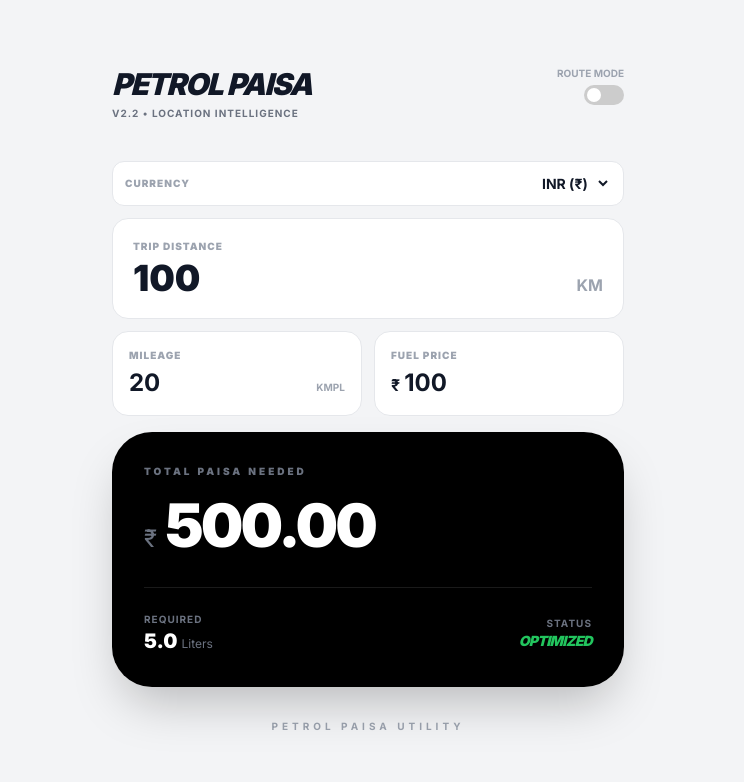
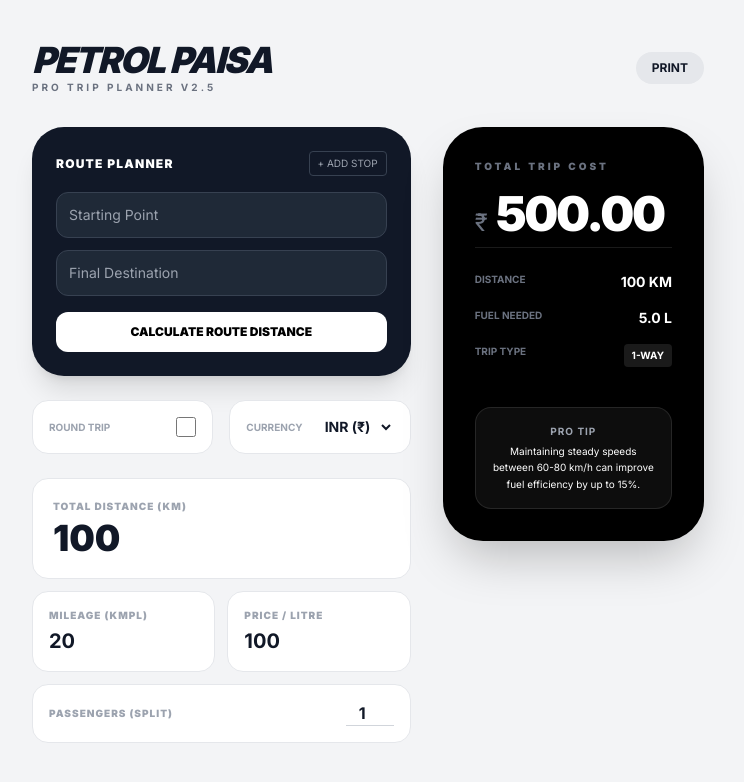
Before and after one commit to loki-369/fuel-calculator, a plain HTML site: page index.html in a window 1280 px wide. Shown: the whole page, without its empty margins (272-1016 px from the left). Drawn offline with nearby package versions, Linux system fonts and the light colour scheme.

Commit message:
Update index.html
Updated title and meta description for clarity. Refactored CSS for improved readability and adjusted layout for better user experience.

```diff
--- a/index.html
+++ b/index.html
@@ -3,279 +3,251 @@
 <head>
     <meta charset="UTF-8">
     <meta name="viewport" content="width=device-width, initial-scale=1.0">
-    <title>Petrol Paisa — Smart Fuel Calculator</title>
+    <meta name="description" content="Petrol Paisa - The ultimate fuel expense calculator for road trips with multiple stops and carpooling splits.">
+    <title>Petrol Paisa — Pro Trip Expense Planner</title>
     <script src="https://cdn.tailwindcss.com"></script>
     <style>
         @import url('https://fonts.googleapis.com/css2?family=Inter:wght@400;500;600;700;900&display=swap');
 
-        body {
-            font-family: 'Inter', sans-serif;
-            background-color: #f3f4f6;
-            color: #111827;
-        }
-
-        .input-card {
-            background: white;
-            border: 1px solid #e5e7eb;
-            transition: all 0.2s ease;
-        }
-
-        .input-card:focus-within {
-            border-color: #000;
-            box-shadow: 0 10px 15px -3px rgba(0, 0, 0, 0.1);
-        }
-
+        body { font-family: 'Inter', sans-serif; background-color: #f3f4f6; color: #111827; }
+        .input-card { background: white; border: 1px solid #e5e7eb; transition: all 0.2s ease; }
+        .input-card:focus-within { border-color: #000; box-shadow: 0 10px 15px -3px rgba(0, 0, 0, 0.1); }
         input:focus { outline: none; }
 
-        /* Fix for the overflow issue in the black card */
-        #total-cost {
-            word-wrap: break-word;
-            word-break: break-all;
-            line-height: 1;
+        /* Suggestions Dropdown */
+        .suggestion-box {
+            position: absolute; z-index: 50; width: 100%; background: #1f2937;
+            border: 1px solid #374151; border-radius: 0.5rem; margin-top: 2px;
+            max-height: 160px; overflow-y: auto; box-shadow: 0 10px 15px -3px rgba(0, 0, 0, 0.5);
         }
+        .suggestion-item { padding: 8px 12px; cursor: pointer; font-size: 0.75rem; color: #d1d5db; border-bottom: 1px solid #374151; }
+        .suggestion-item:hover { background: #374151; color: white; }
 
-        /* Location Suggestion Styling */
-        .suggestion-box {
-            position: absolute;
-            z-index: 50;
-            width: 100%;
-            background: #1f2937; /* Gray-800 */
-            border: 1px solid #374151;
-            border-radius: 0.5rem;
-            margin-top: 2px;
-            max-height: 200px;
-            overflow-y: auto;
-            box-shadow: 0 10px 15px -3px rgba(0, 0, 0, 0.5);
-        }
+        /* Animation for adding stops */
+        @keyframes slideIn { from { opacity: 0; transform: translateY(-10px); } to { opacity: 1; transform: translateY(0); } }
+        .new-stop { animation: slideIn 0.3s ease-out; }
 
-        .suggestion-item {
-            padding: 8px 12px;
-            cursor: pointer;
-            font-size: 0.75rem;
-            color: #d1d5db;
-            border-bottom: 1px solid #374151;
-        }
-
-        .suggestion-item:hover {
-            background: #374151;
-            color: white;
-        }
-
-        /* Toggle Switch Styling */
-        .switch { position: relative; display: inline-block; width: 40px; height: 20px; }
-        .switch input { opacity: 0; width: 0; height: 0; }
-        .slider {
-            position: absolute; cursor: pointer; top: 0; left: 0; right: 0; bottom: 0;
-            background-color: #ccc; transition: .4s; border-radius: 20px;
-        }
-        .slider:before {
-            position: absolute; content: ""; height: 14px; width: 14px;
-            left: 3px; bottom: 3px; background-color: white; transition: .4s; border-radius: 50%;
-        }
-        input:checked + .slider { background-color: #000; }
-        input:checked + .slider:before { transform: translateX(20px); }
-
-        .hidden-section { max-height: 0; overflow: hidden; transition: max-height 0.3s ease-out; }
-        .show-section { max-height: 500px; }
+        @media print { .no-print { display: none; } body { background: white; } }
     </style>
 </head>
-<body class="flex items-center justify-center min-h-screen p-4">
+<body class="flex items-start justify-center min-h-screen p-4 md:p-10">
 
-    <div class="w-full max-w-lg">
-        <!-- Branding -->
-        <header class="mb-6 flex justify-between items-start">
+    <div class="w-full max-w-2xl">
+        <!-- Header -->
+        <header class="mb-8 flex justify-between items-center no-print">
             <div>
-                <h1 class="text-3xl font-black tracking-tighter text-gray-900 uppercase italic">Petrol Paisa</h1>
-                <p class="text-gray-500 text-[10px] font-bold tracking-widest uppercase mt-1">v2.2 • Location Intelligence</p>
+                <h1 class="text-4xl font-black tracking-tighter text-gray-900 uppercase italic">Petrol Paisa</h1>
+                <p class="text-gray-500 text-[10px] font-bold tracking-[0.3em] uppercase">Pro Trip Planner v2.5</p>
             </div>
-            <div class="flex flex-col items-end">
-                <label class="text-[10px] font-bold text-gray-400 uppercase mb-1">Route Mode</label>
-                <label class="switch">
-                    <input type="checkbox" id="route-toggle" onchange="toggleRouteSection()">
-                    <span class="slider"></span>
-                </label>
-            </div>
+            <button onclick="window.print()" class="text-xs font-bold bg-gray-200 px-4 py-2 rounded-full hover:bg-gray-300">PRINT</button>
         </header>
 
-        <div class="space-y-4">
+        <div class="grid grid-cols-1 lg:grid-cols-12 gap-8">
+            <!-- Left Side: Inputs -->
+            <div class="lg:col-span-7 space-y-6">
 
-            <!-- Optional Location Section -->
-            <div id="route-section" class="hidden-section space-y-3">
-                <div class="bg-gray-900 rounded-2xl p-5 space-y-4">
-                    <div class="grid grid-cols-1 gap-4">
+                <!-- Route Section -->
+                <div class="bg-gray-900 rounded-[2rem] p-6 shadow-xl no-print">
+                    <div class="flex justify-between items-center mb-4">
+                        <h2 class="text-white text-xs font-black uppercase tracking-widest">Route Planner</h2>
+                        <button onclick="addStop()" class="text-[10px] text-gray-400 border border-gray-700 px-2 py-1 rounded hover:text-white hover:border-white">+ ADD STOP</button>
+                    </div>
+
+                    <div id="stops-container" class="space-y-3">
+                        <!-- Start Location -->
                         <div class="relative">
-                            <label class="text-[10px] font-bold text-gray-500 uppercase tracking-widest">From</label>
-                            <input type="text" id="loc-from" autocomplete="off" oninput="debounceSearch('loc-from')" placeholder="Starting City" class="w-full bg-gray-800 text-white text-sm p-3 rounded-xl border border-gray-700 mt-1 focus:border-white transition-colors">
-                            <div id="suggestions-loc-from" class="suggestion-box hidden"></div>
+                            <input type="text" id="stop-0" oninput="debounceSearch(0)" placeholder="Starting Point" class="w-full bg-gray-800 text-white text-sm p-3 rounded-xl border border-gray-700">
+                            <div id="suggestions-0" class="suggestion-box hidden"></div>
                         </div>
+                        <!-- Destination (Always last) -->
                         <div class="relative">
-                            <label class="text-[10px] font-bold text-gray-500 uppercase tracking-widest">To</label>
-                            <input type="text" id="loc-to" autocomplete="off" oninput="debounceSearch('loc-to')" placeholder="Destination City" class="w-full bg-gray-800 text-white text-sm p-3 rounded-xl border border-gray-700 mt-1 focus:border-white transition-colors">
-                            <div id="suggestions-loc-to" class="suggestion-box hidden"></div>
-                        </div>
-                    </div>
-                    <button onclick="fetchDistance()" id="fetch-btn" class="w-full bg-white text-black text-xs font-black py-3 rounded-xl hover:bg-gray-200 transition-all uppercase tracking-widest">
-                        Calculate Route
-                    </button>
-                    <p id="route-status" class="text-[10px] text-gray-400 text-center font-medium"></p>
+                            <input type="text" id="stop-final" oninput="debounceSearch('final')" placeholder="Final Destination" class="w-full bg-gray-800 text-white text-sm p-3 rounded-xl border border-gray-700">
+                            <div id="suggestions-final" class="suggestion-box hidden"></div>
                         </div>
                     </div>
 
-            <!-- Main Inputs -->
-            <div class="grid grid-cols-1 gap-3">
-                <div class="flex items-center justify-between p-3 bg-white border border-gray-200 rounded-xl">
-                    <span class="text-[10px] font-black text-gray-400 uppercase tracking-widest">Currency</span>
-                    <select id="currency" onchange="calculate()" class="font-bold text-sm bg-transparent focus:outline-none">
+                    <button onclick="calculateFullRoute()" id="route-btn" class="w-full mt-4 bg-white text-black text-xs font-black py-3 rounded-xl hover:bg-gray-200 transition-all uppercase">
+                        Calculate Route Distance
+                    </button>
+                </div>
+
+                <!-- Settings -->
+                <div class="grid grid-cols-2 gap-4 no-print">
+                    <div class="input-card p-4 rounded-2xl flex items-center justify-between">
+                        <span class="text-[10px] font-bold text-gray-400 uppercase">Round Trip</span>
+                        <input type="checkbox" id="round-trip" onchange="calculate()" class="w-5 h-5 accent-black">
+                    </div>
+                    <div class="input-card p-4 rounded-2xl flex items-center justify-between">
+                        <span class="text-[10px] font-bold text-gray-400 uppercase">Currency</span>
+                        <select id="currency" onchange="calculate()" class="font-bold text-sm bg-transparent">
                             <option value="INR">INR (₹)</option>
                             <option value="USD">USD ($)</option>
-                        <option value="EUR">EUR (€)</option>
                         </select>
                     </div>
+                </div>
 
+                <!-- Main Numbers -->
+                <div class="space-y-3">
                     <div class="input-card p-5 rounded-2xl">
-                    <label class="block text-[10px] font-black text-gray-400 uppercase mb-1 tracking-widest">Trip Distance</label>
-                    <div class="flex items-baseline">
-                        <input type="number" id="distance" value="100" oninput="calculate()" class="w-full text-4xl font-black bg-transparent">
-                        <span class="text-gray-400 font-bold ml-2">KM</span>
-                    </div>
+                        <label class="block text-[10px] font-black text-gray-400 uppercase tracking-widest mb-1">Total Distance (KM)</label>
+                        <input type="number" id="distance" value="100" oninput="calculate()" class="w-full text-4xl font-black">
                     </div>
 
                     <div class="grid grid-cols-2 gap-3">
                         <div class="input-card p-4 rounded-2xl">
-                        <label class="block text-[10px] font-black text-gray-400 uppercase mb-1 tracking-widest">Mileage</label>
-                        <div class="flex items-baseline">
-                            <input type="number" id="efficiency" value="20" oninput="calculate()" class="w-full text-2xl font-bold bg-transparent">
-                            <span class="text-gray-400 text-[10px] font-bold ml-1">KMPL</span>
+                            <label class="block text-[10px] font-black text-gray-400 uppercase tracking-widest mb-1">Mileage (KMPL)</label>
+                            <input type="number" id="efficiency" value="20" oninput="calculate()" class="w-full text-xl font-bold">
+                        </div>
+                        <div class="input-card p-4 rounded-2xl">
+                            <label class="block text-[10px] font-black text-gray-400 uppercase tracking-widest mb-1">Price / Litre</label>
+                            <input type="number" id="price" value="100" oninput="calculate()" class="w-full text-xl font-bold">
                         </div>
                     </div>
-                    <div class="input-card p-4 rounded-2xl">
-                        <label class="block text-[10px] font-black text-gray-400 uppercase mb-1 tracking-widest">Fuel Price</label>
-                        <div class="flex items-baseline">
-                            <span id="symbol-input" class="text-gray-900 font-bold mr-1">₹</span>
-                            <input type="number" id="price" value="100" oninput="calculate()" class="w-full text-2xl font-bold bg-transparent">
+
+                    <div class="input-card p-4 rounded-2xl flex items-center justify-between">
+                        <label class="text-[10px] font-black text-gray-400 uppercase tracking-widest">Passengers (Split)</label>
+                        <input type="number" id="passengers" value="1" min="1" oninput="calculate()" class="w-12 text-center font-bold border-b border-gray-300">
+                    </div>
+                </div>
+            </div>
+
+            <!-- Right Side: Results -->
+            <div class="lg:col-span-5">
+                <div class="bg-black rounded-[2.5rem] p-8 text-white shadow-2xl sticky top-10">
+                    <p class="text-gray-500 text-[10px] font-black uppercase tracking-[0.3em] mb-4">Total Trip Cost</p>
+                    <div class="flex items-baseline flex-wrap mb-2">
+                        <span id="symbol-result" class="text-2xl font-light text-gray-500 mr-2">₹</span>
+                        <span id="total-cost" class="text-5xl font-black tracking-tighter">0.00</span>
+                    </div>
+
+                    <div id="split-box" class="hidden mb-8">
+                        <p class="text-green-500 text-[10px] font-black uppercase tracking-widest">Per Person</p>
+                        <p class="text-2xl font-bold">₹<span id="per-person">0.00</span></p>
+                    </div>
+
+                    <div class="space-y-4 pt-6 border-t border-white/10">
+                        <div class="flex justify-between">
+                            <span class="text-gray-500 text-[10px] font-bold uppercase">Distance</span>
+                            <span class="font-bold text-sm"><span id="res-dist">0</span> KM</span>
+                        </div>
+                        <div class="flex justify-between">
+                            <span class="text-gray-500 text-[10px] font-bold uppercase">Fuel Needed</span>
+                            <span class="font-bold text-sm"><span id="res-fuel">0</span> L</span>
+                        </div>
+                        <div class="flex justify-between">
+                            <span class="text-gray-500 text-[10px] font-bold uppercase">Trip Type</span>
+                            <span id="res-type" class="font-bold text-[10px] bg-white/10 px-2 py-1 rounded">1-WAY</span>
+                        </div>
+                    </div>
+
+                    <div class="mt-10">
+                        <div class="p-4 bg-white/5 rounded-2xl border border-white/10 text-center">
+                            <p class="text-[10px] text-gray-400 mb-1 uppercase tracking-widest font-bold">Pro Tip</p>
+                            <p class="text-[10px] leading-relaxed">Maintaining steady speeds between 60-80 km/h can improve fuel efficiency by up to 15%.</p>
+                        </div>
+                    </div>
                 </div>
             </div>
         </div>
     </div>
 
-            <!-- Result (Fixed Overflow) -->
-            <div class="bg-black rounded-[2.5rem] p-8 text-white shadow-2xl relative overflow-hidden">
-                <p class="text-gray-500 text-[10px] font-black uppercase tracking-[0.3em] mb-4">Total Paisa Needed</p>
-                <div class="flex items-baseline flex-wrap">
-                    <span id="symbol-result" class="text-2xl font-light text-gray-500 mr-2">₹</span>
-                    <!-- Fixed text size to prevent breaking on mobile -->
-                    <span id="total-cost" class="text-4xl md:text-6xl font-black tracking-tighter">0.00</span>
-                </div>
-
-                <div class="mt-8 pt-6 border-t border-white/10 flex justify-between items-center">
-                    <div>
-                        <p class="text-gray-500 text-[10px] font-bold uppercase tracking-widest">Required</p>
-                        <p class="text-xl font-black"><span id="fuel-liters">0.0</span> <span class="text-xs font-normal text-gray-500">Liters</span></p>
-                    </div>
-                    <div class="text-right">
-                        <p class="text-gray-500 text-[10px] font-bold uppercase tracking-widest">Status</p>
-                        <p class="text-sm font-black text-green-500 tracking-tighter uppercase italic">Optimized</p>
-                    </div>
-                </div>
-            </div>
-        </div>
-
-        <footer class="mt-8 text-center">
-            <p class="text-gray-400 text-[10px] font-bold uppercase tracking-[0.4em]">Petrol Paisa Utility</p>
-        </footer>
-    </div>
-
     <script>
-        const symbols = { INR: '₹', USD: '$', EUR: '€' };
+        const symbols = { INR: '₹', USD: '$' };
+        let stopCount = 1;
         let timer;
 
-        function toggleRouteSection() {
-            document.getElementById('route-section').classList.toggle('show-section');
+        function addStop() {
+            const container = document.getElementById('stops-container');
+            const final = document.getElementById('stop-final').parentElement;
+            const div = document.createElement('div');
+            div.className = 'relative new-stop';
+            const id = stopCount++;
+            div.innerHTML = `
+                <input type="text" id="stop-${id}" oninput="debounceSearch(${id})" placeholder="Stop ${id}" class="w-full bg-gray-800 text-white text-sm p-3 rounded-xl border border-gray-700">
+                <div id="suggestions-${id}" class="suggestion-box hidden"></div>
+                <button onclick="this.parentElement.remove()" class="absolute right-3 top-3 text-gray-500 text-xs">✕</button>
+            `;
+            container.insertBefore(div, final);
         }
 
-        // Recommendations Logic
-        function debounceSearch(inputId) {
+        function debounceSearch(id) {
             clearTimeout(timer);
-            const query = document.getElementById(inputId).value;
-            if (query.length < 3) {
-                document.getElementById(`suggestions-${inputId}`).classList.add('hidden');
-                return;
-            }
-            timer = setTimeout(() => getSuggestions(query, inputId), 500);
+            const query = document.getElementById(`stop-${id}`).value;
+            if (query.length < 3) { document.getElementById(`suggestions-${id}`).classList.add('hidden'); return; }
+            timer = setTimeout(() => getSuggestions(query, id), 500);
         }
 
-        async function getSuggestions(query, inputId) {
-            try {
+        async function getSuggestions(query, id) {
             const res = await fetch(`https://nominatim.openstreetmap.org/search?format=json&q=${query}&limit=5`);
             const data = await res.json();
-                const container = document.getElementById(`suggestions-${inputId}`);
-
+            const container = document.getElementById(`suggestions-${id}`);
             container.innerHTML = '';
             if (data.length > 0) {
                 container.classList.remove('hidden');
                 data.forEach(place => {
-                        const div = document.createElement('div');
-                        div.className = 'suggestion-item';
-                        div.innerText = place.display_name;
-                        div.onclick = () => {
-                            document.getElementById(inputId).value = place.display_name;
-                            container.classList.add('hidden');
-                        };
-                        container.appendChild(div);
+                    const d = document.createElement('div');
+                    d.className = 'suggestion-item';
+                    d.innerText = place.display_name;
+                    d.onclick = () => { document.getElementById(`stop-${id}`).value = place.display_name; container.classList.add('hidden'); };
+                    container.appendChild(d);
                 });
             }
-            } catch (e) { console.error("Error fetching suggestions"); }
         }
 
-        // Distance Calculation
-        async function fetchDistance() {
-            const from = document.getElementById('loc-from').value;
-            const to = document.getElementById('loc-to').value;
-            const status = document.getElementById('route-status');
-            const btn = document.getElementById('fetch-btn');
+        async function calculateFullRoute() {
+            const btn = document.getElementById('route-btn');
+            btn.innerText = "CALCULATING SEQUENTIAL ROUTE...";
+            const stopInputs = Array.from(document.querySelectorAll('[id^="stop-"]'));
+            const coords = [];
 
-            if (!from || !to) { status.innerText = "Enter both locations."; return; }
+            for (let input of stopInputs) {
+                const res = await fetch(`https://nominatim.openstreetmap.org/search?format=json&q=${input.value}`);
+                const data = await res.json();
+                if (data[0]) coords.push({ lat: data[0].lat, lon: data[0].lon });
+            }
 
-            status.innerText = "Calculating precise route...";
-            btn.innerText = "Calculating...";
-            btn.disabled = true;
+            let totalDist = 0;
+            for (let i = 0; i < coords.length - 1; i++) {
+                totalDist += haversine(coords[i], coords[i+1]);
+            }
 
-            try {
-                const res1 = await fetch(`https://nominatim.openstreetmap.org/search?format=json&q=${from}`);
-                const d1 = await res1.json();
-                const res2 = await fetch(`https://nominatim.openstreetmap.org/search?format=json&q=${to}`);
-                const d2 = await res2.json();
+            document.getElementById('distance').value = Math.round(totalDist * 1.25); // +25% for road curves
+            btn.innerText = "CALCULATE ROUTE DISTANCE";
+            calculate();
+        }
 
-                if (d1.length > 0 && d2.length > 0) {
+        function haversine(p1, p2) {
             const R = 6371;
-                    const dLat = (d2[0].lat - d1[0].lat) * Math.PI / 180;
-                    const dLon = (d2[0].lon - d1[0].lon) * Math.PI / 180;
-                    const a = Math.sin(dLat/2)**2 + Math.cos(d1[0].lat * Math.PI/180) * Math.cos(d2[0].lat * Math.PI/180) * Math.sin(dLon/2)**2;
-                    const roadDistance = Math.round((R * 2 * Math.atan2(Math.sqrt(a), Math.sqrt(1-a))) * 1.25);
-
-                    document.getElementById('distance').value = roadDistance;
-                    status.innerText = `Route set: ${roadDistance} KM`;
-                    calculate();
-                } else { status.innerText = "Location not found."; }
-            } catch (error) { status.innerText = "Network Error."; }
-            btn.disabled = false;
-            btn.innerText = "Calculate Route";
+            const dLat = (p2.lat - p1.lat) * Math.PI / 180;
+            const dLon = (p2.lon - p1.lon) * Math.PI / 180;
+            const a = Math.sin(dLat/2)**2 + Math.cos(p1.lat * Math.PI/180) * Math.cos(p2.lat * Math.PI/180) * Math.sin(dLon/2)**2;
+            return R * 2 * Math.atan2(Math.sqrt(a), Math.sqrt(1-a));
         }
 
         function calculate() {
-            const distance = parseFloat(document.getElementById('distance').value) || 0;
-            const efficiency = parseFloat(document.getElementById('efficiency').value) || 0;
+            let dist = parseFloat(document.getElementById('distance').value) || 0;
+            const eff = parseFloat(document.getElementById('efficiency').value) || 0;
             const price = parseFloat(document.getElementById('price').value) || 0;
-            const currency = document.getElementById('currency').value;
+            const pass = parseFloat(document.getElementById('passengers').value) || 1;
+            const isRound = document.getElementById('round-trip').checked;
+            const curr = document.getElementById('currency').value;
 
-            document.getElementById('symbol-input').innerText = symbols[currency];
-            document.getElementById('symbol-result').innerText = symbols[currency];
+            if (isRound) dist *= 2;
 
-            if (efficiency > 0) {
-                const liters = distance / efficiency;
-                const cost = liters * price;
-                document.getElementById('total-cost').innerText = cost.toLocaleString(undefined, {minimumFractionDigits: 2, maximumFractionDigits: 2});
-                document.getElementById('fuel-liters').innerText = liters.toFixed(1);
+            const fuel = dist / eff;
+            const total = fuel * price;
+
+            document.getElementById('total-cost').innerText = total.toLocaleString(undefined, {minimumFractionDigits: 2});
+            document.getElementById('res-dist').innerText = dist;
+            document.getElementById('res-fuel').innerText = fuel.toFixed(1);
+            document.getElementById('res-type').innerText = isRound ? "ROUND TRIP" : "1-WAY";
+            document.getElementById('symbol-result').innerText = symbols[curr];
+
+            if (pass > 1) {
+                document.getElementById('split-box').classList.remove('hidden');
+                document.getElementById('per-person').innerText = (total / pass).toLocaleString(undefined, {minimumFractionDigits: 2});
+            } else {
+                document.getElementById('split-box').classList.add('hidden');
             }
         }
 
```
Lines whose indentation alone changed are shown as unchanged.
